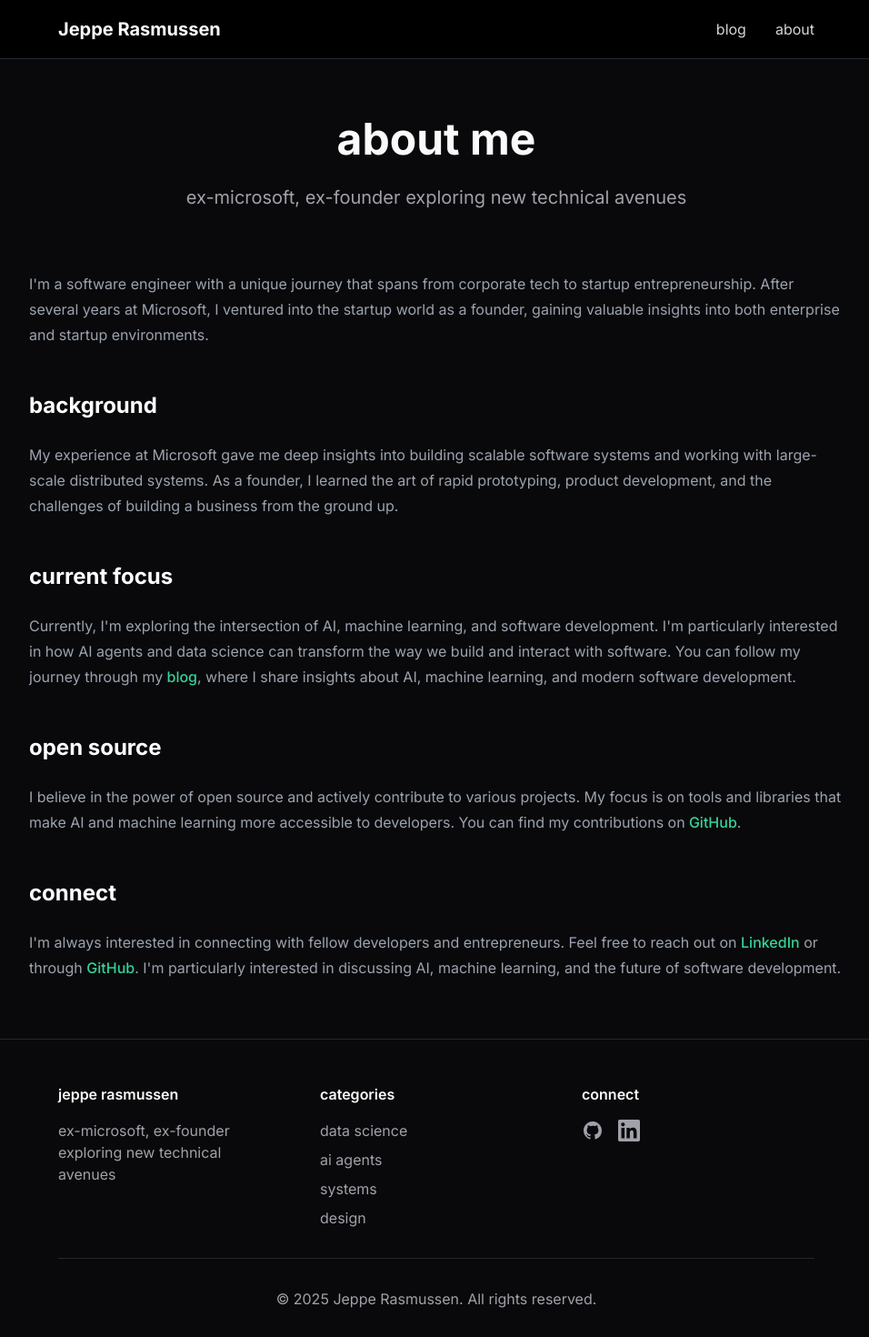
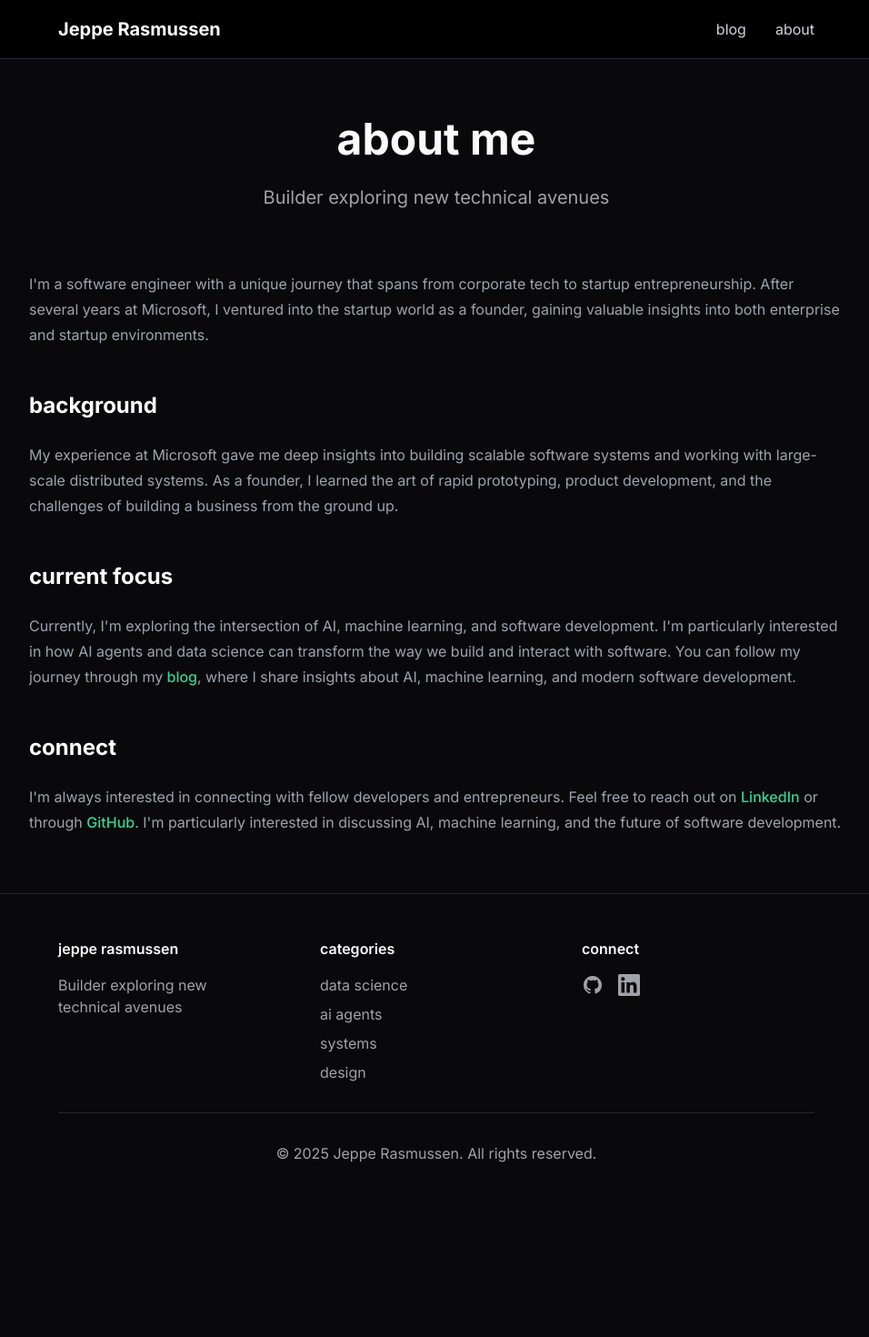
Before and after one commit to jepras/website, a Next.js app: page /about in a window 1280 px wide. Shown: the top 1470 px of the page at 91% size, without its empty margins (160-1116 px from the left). After the commit the page ends 1328 px from the top, so only its background shows below. Built offline with nearby package versions, Linux system fonts and the light colour scheme.

Commit message:
added image and changed text

```diff
--- a/src/app/about/page.tsx
+++ b/src/app/about/page.tsx
@@ -14,7 +14,7 @@ export default function About() {
             about me
           </h1>
           <p className="text-xl text-muted-foreground max-w-2xl mx-auto leading-relaxed">
-            ex-microsoft, ex-founder exploring new technical avenues
+            Builder exploring new technical avenues
           </p>
         </div>
       </section>
@@ -46,14 +46,6 @@ export default function About() {
               and modern software development.
             </p>
 
-            <h2>open source</h2>
-            <p>
-              I believe in the power of open source and actively contribute to various projects.
-              My focus is on tools and libraries that make AI and machine learning more accessible
-              to developers. You can find my contributions on
-              <a href="https://github.com/jepras" target="_blank" rel="noopener noreferrer"> GitHub</a>.
-            </p>
-
             <h2>connect</h2>
             <p>
               I'm always interested in connecting with fellow developers and entrepreneurs. Feel free to
--- a/src/app/page.tsx
+++ b/src/app/page.tsx
@@ -24,7 +24,7 @@ export default function Home() {
             Jeppe Rasmussen
           </h1>
           <p className="text-xl sm:text-2xl text-muted-foreground max-w-2xl mx-auto leading-relaxed mb-8">
-            Ex-microsoft, ex-founder exploring new technical avenues
+            Builder exploring new technical avenues
           </p>
 
 
@@ -45,8 +45,8 @@ export default function Home() {
         <div className="max-w-4xl mx-auto">
           <div className="prose prose-invert prose-lg mx-auto">
             <p className="text-muted-foreground text-center">
-              I write about web development, focusing on React, TypeScript, and modern web technologies.
-              Check out my <Link href="/blog" className="text-primary hover:text-primary/80">blog</Link> for the latest posts.
+              I develop modern AI assisted systems for people who need reliable solutions.
+              Look at my <Link href="/blog" className="text-primary hover:text-primary/80">blog</Link> for the latest posts & project writeups.
             </p>
           </div>
         </div>
--- a/src/components/Footer.tsx
+++ b/src/components/Footer.tsx
@@ -13,7 +13,7 @@ export default function Footer() {
           <div className="md:pr-8">
             <h3 className="text-foreground font-semibold mb-4">jeppe rasmussen</h3>
             <p className="text-muted-foreground">
-              ex-microsoft, ex-founder exploring new technical avenues
+              Builder exploring new technical avenues
             </p>
           </div>
           <div>
```
Also changed, not shown: content/blog/project-action-on-sent.mdx (+50 -10 lines), public/blog/project-action-on-sent/system-logs.png (added).
